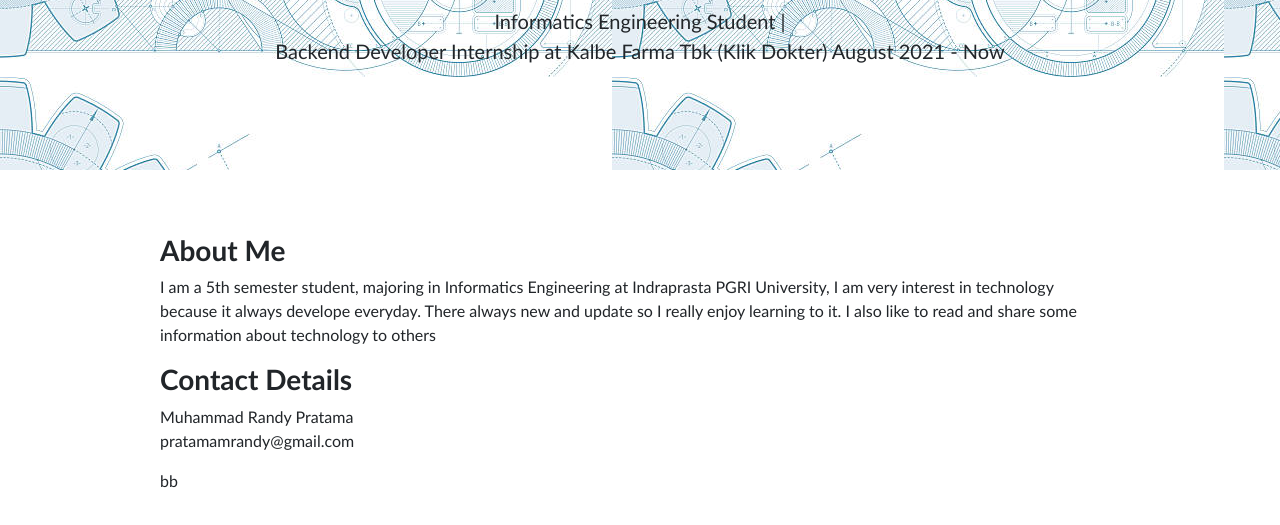
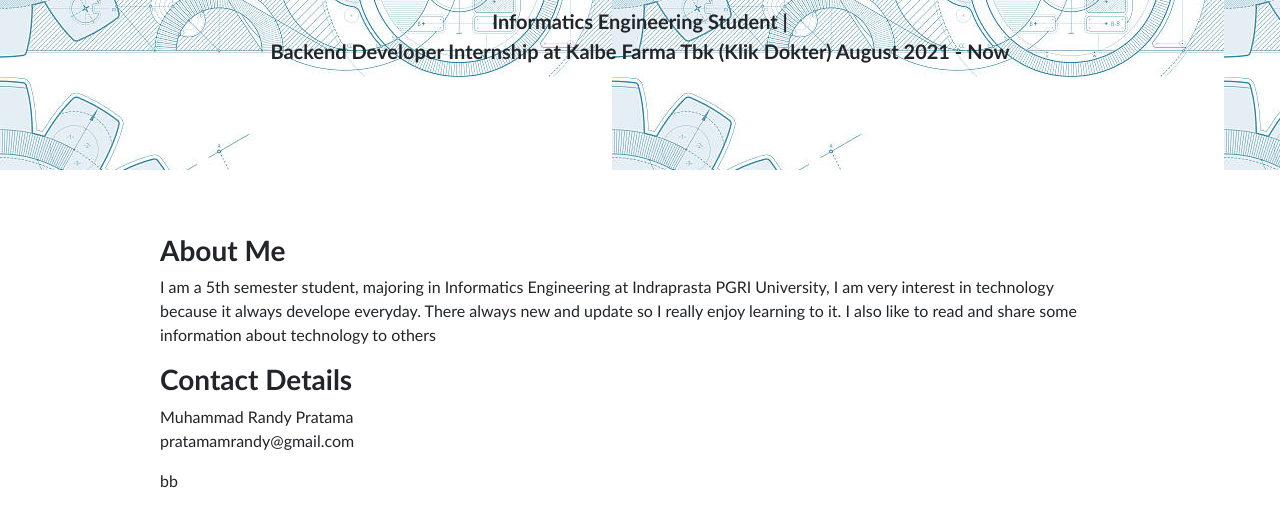
Before and after one commit to tamasure/tamasite, a plain HTML site: page index.html in a window 1280 px wide. Shown: the part 341-866 px from the top of the page. Drawn offline with nearby package versions, Linux system fonts and the light colour scheme.

Commit message:
Add Bold Text

```diff
--- a/style.css
+++ b/style.css
@@ -23,3 +23,6 @@ body {
 .hai {
   font-weight: bolder;
 }
+.lead {
+  font-weight: bolder;
+}
```
